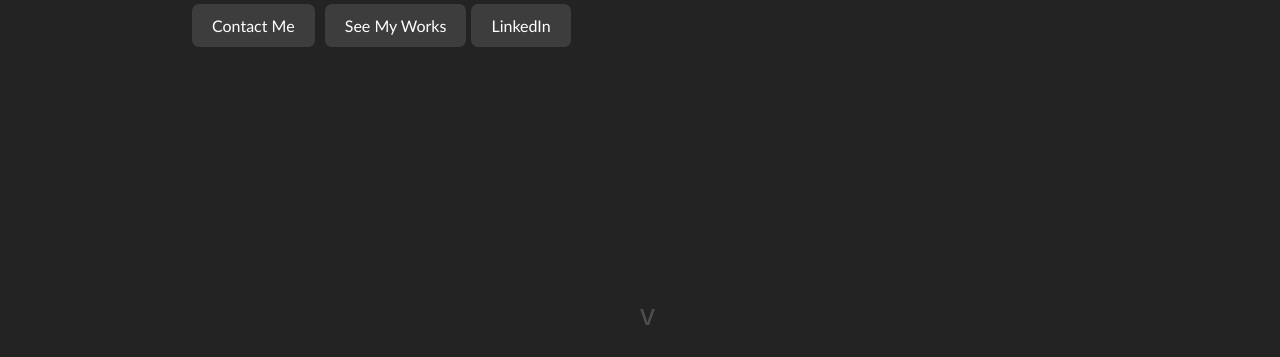
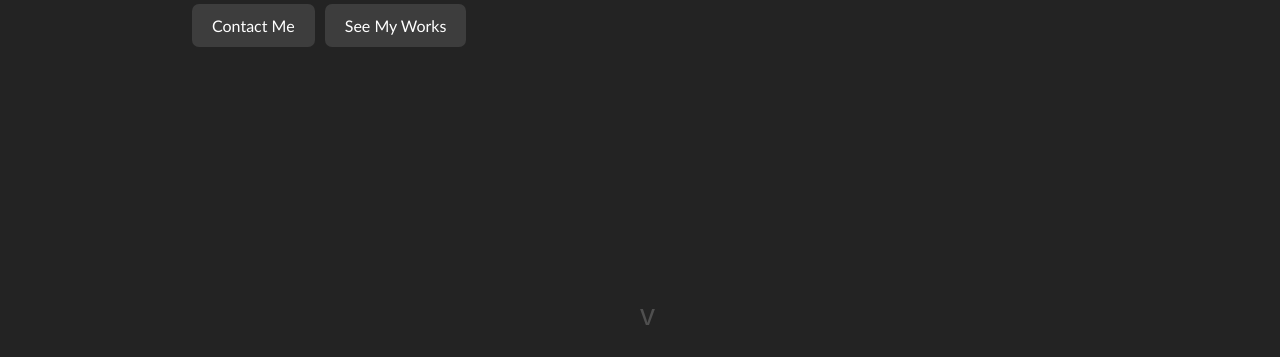
Before and after one commit to TobyAxel/tobyaxel.github.io, a plain HTML site: page index.html in a window 1280 px wide. Shown: the part 443-800 px from the top of the page. Drawn offline with Linux system fonts and the light colour scheme.

Commit message:
Update index.html

```diff
--- a/index.html
+++ b/index.html
@@ -25,7 +25,7 @@
                     <br>
                     <span>Hey, I'm Akseli Hyvönen, a dev from Finland with an interest in full-stack development, currently studying at a vocational school.</span>
                     <br>
-                    <nav><a href="#contact">Contact Me</a> <a href="./works">See My Works</a><a href="https://fi.linkedin.com/in/akseli-hyv%C3%B6nen-703516330">LinkedIn</a></nav>
+                    <nav><a href="#contact">Contact Me</a> <a href="./works">See My Works</a></nav>
                 </div>
 
                 <div class="me_image">[Placeholder Image]</div>
```
